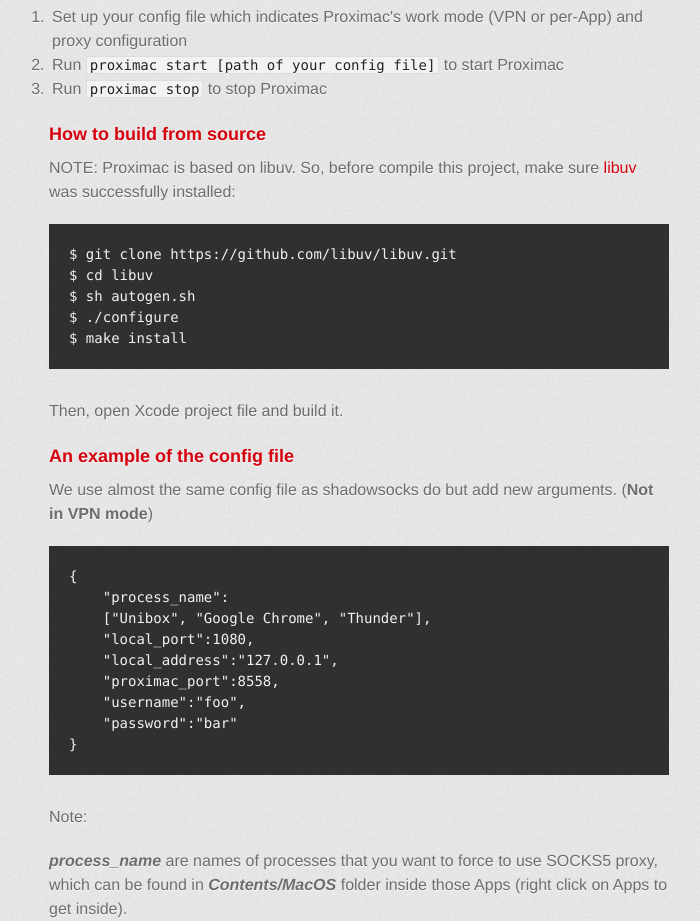
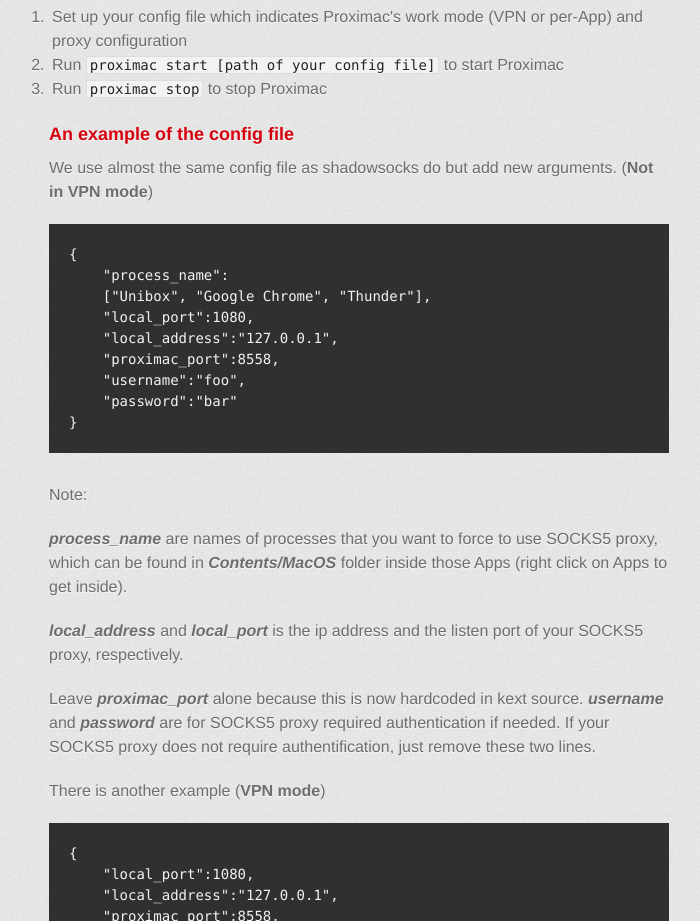
Before and after one commit to proximac-org/www.proximac.org, a plain HTML site: page index.html in a window 1280 px wide. Shown: the part 1300-2221 px from the top of the page, without its empty margins (281-981 px from the left). Drawn offline with Linux system fonts and the light colour scheme; a web font is replaced by a local one.

```diff
--- a/index.html
+++ b/index.html
@@ -73,20 +73,6 @@
 </ol>
 
 <h3>
-<a id="how-to-build-from-source" class="anchor" href="#how-to-build-from-source" aria-hidden="true"><span class="octicon octicon-link"></span></a>How to build from source</h3>
-
-<p>NOTE: Proximac is based on libuv. So, before compile this project, make sure <a href="https://github.com/libuv/libuv">libuv</a> was successfully installed:</p>
-
-<pre><code>$ git clone https://github.com/libuv/libuv.git
-$ cd libuv
-$ sh autogen.sh
-$ ./configure
-$ make install
-</code></pre>
-
-<p>Then, open Xcode project file and build it.</p>
-
-<h3>
 <a id="an-example-of-the-config-file" class="anchor" href="#an-example-of-the-config-file" aria-hidden="true"><span class="octicon octicon-link"></span></a>An example of the config file</h3>
 
 <p>We use almost the same config file as shadowsocks do but add new arguments. (<strong>Not in VPN mode</strong>)</p>
```
Also changed, not shown: params.json (+1 -1 lines).
